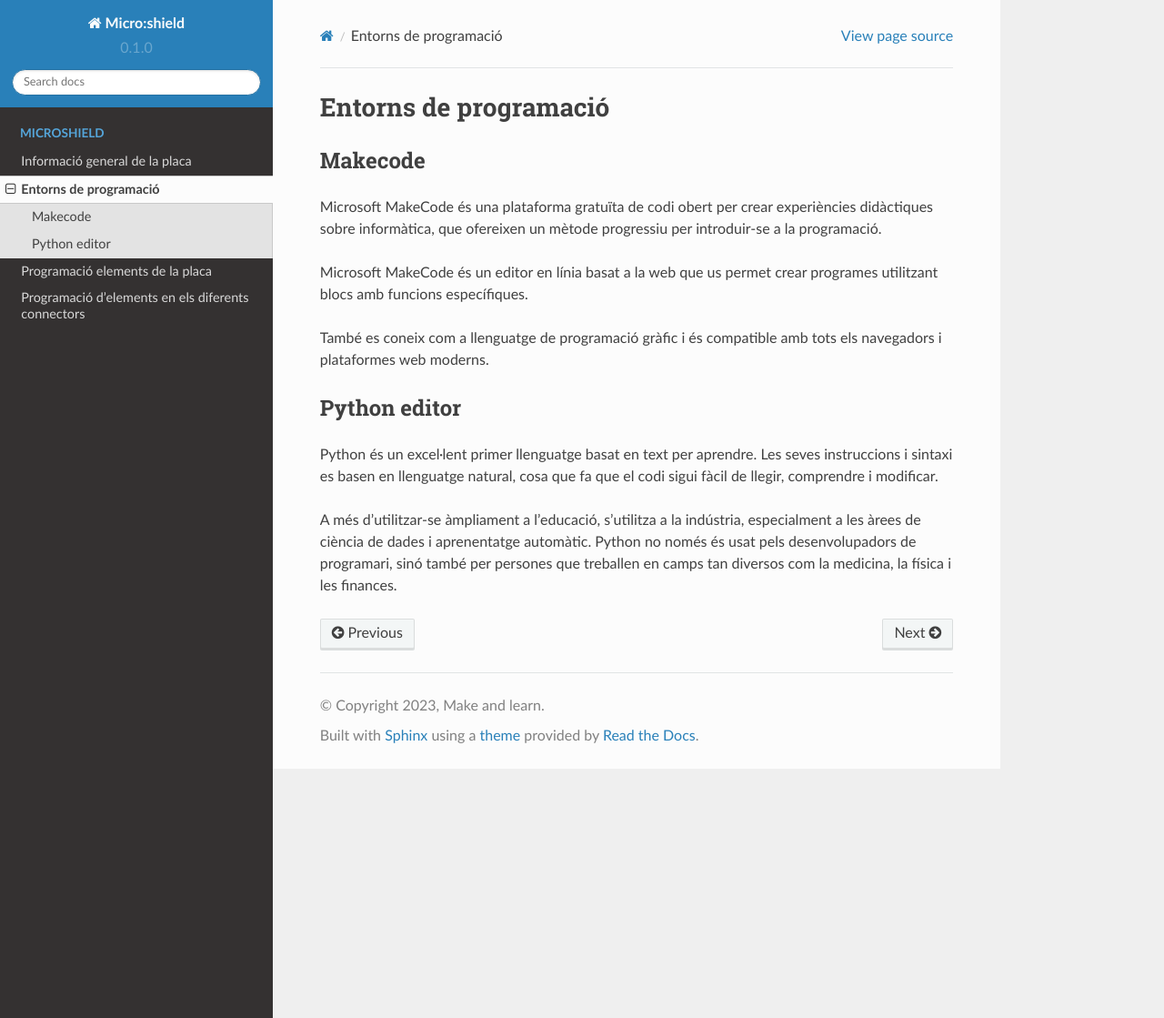
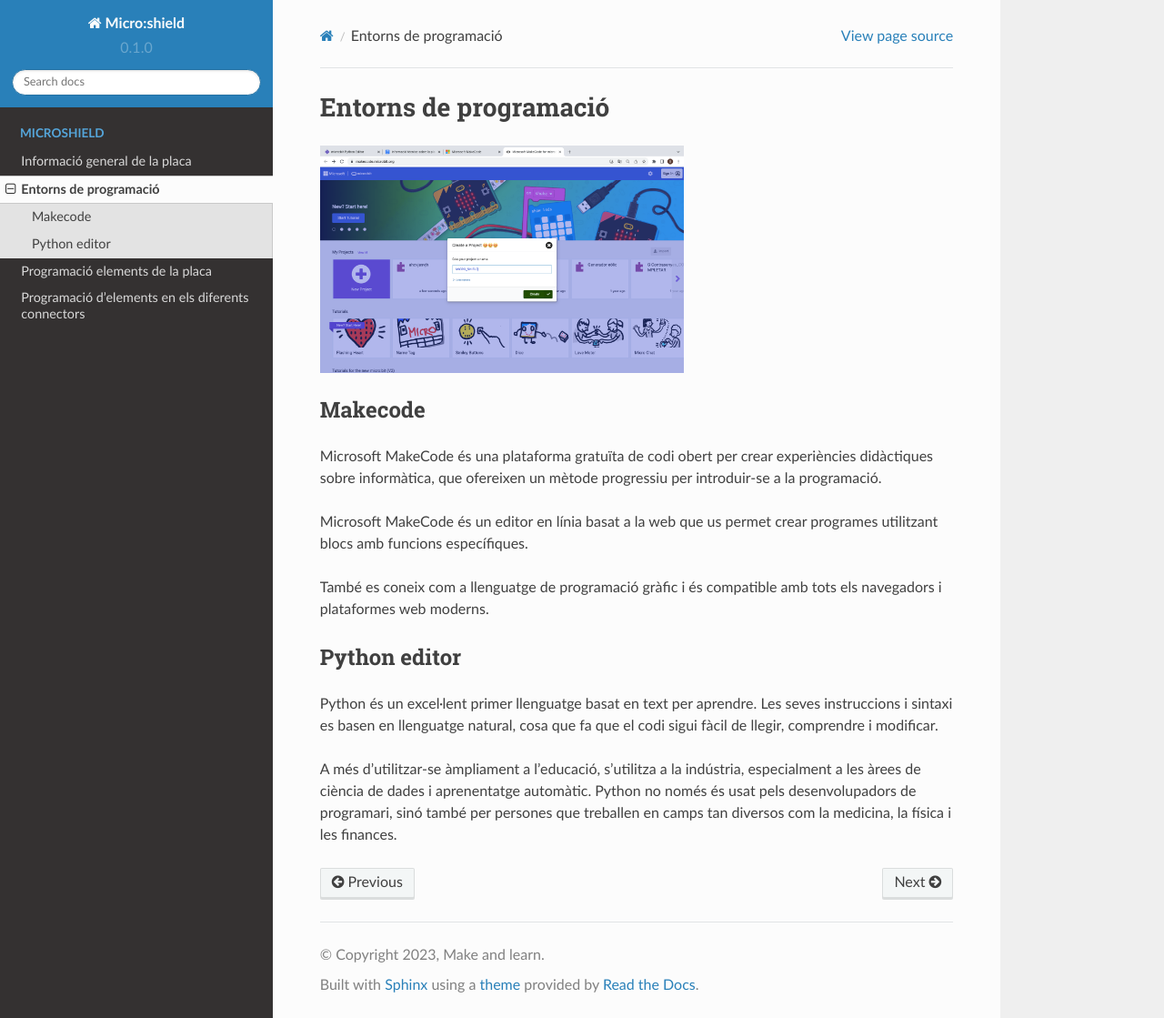
Before and after one commit to MakeAndLearn/micro-shield, a Sphinx documentation site: the page built from docs/source/microshield/entornsprogramacio.rst, in a window 1280 px wide and 1119 px high. Shown: the whole window at 91% size. Built offline with Sphinx 7.4.7 and the Read the Docs theme 2.0.0, drawn with Linux system fonts in a browser that asks for light colours.

Commit message:
Update entornsprogramacio.rst

```diff
--- a/docs/source/microshield/entornsprogramacio.rst
+++ b/docs/source/microshield/entornsprogramacio.rst
@@ -1,5 +1,8 @@
 Entorns de programació
 =====
+.. image:: INICIO_3.png
+  :width: 400
+  :alt: IO DIGITAL
 
 Makecode
 ------------
```
